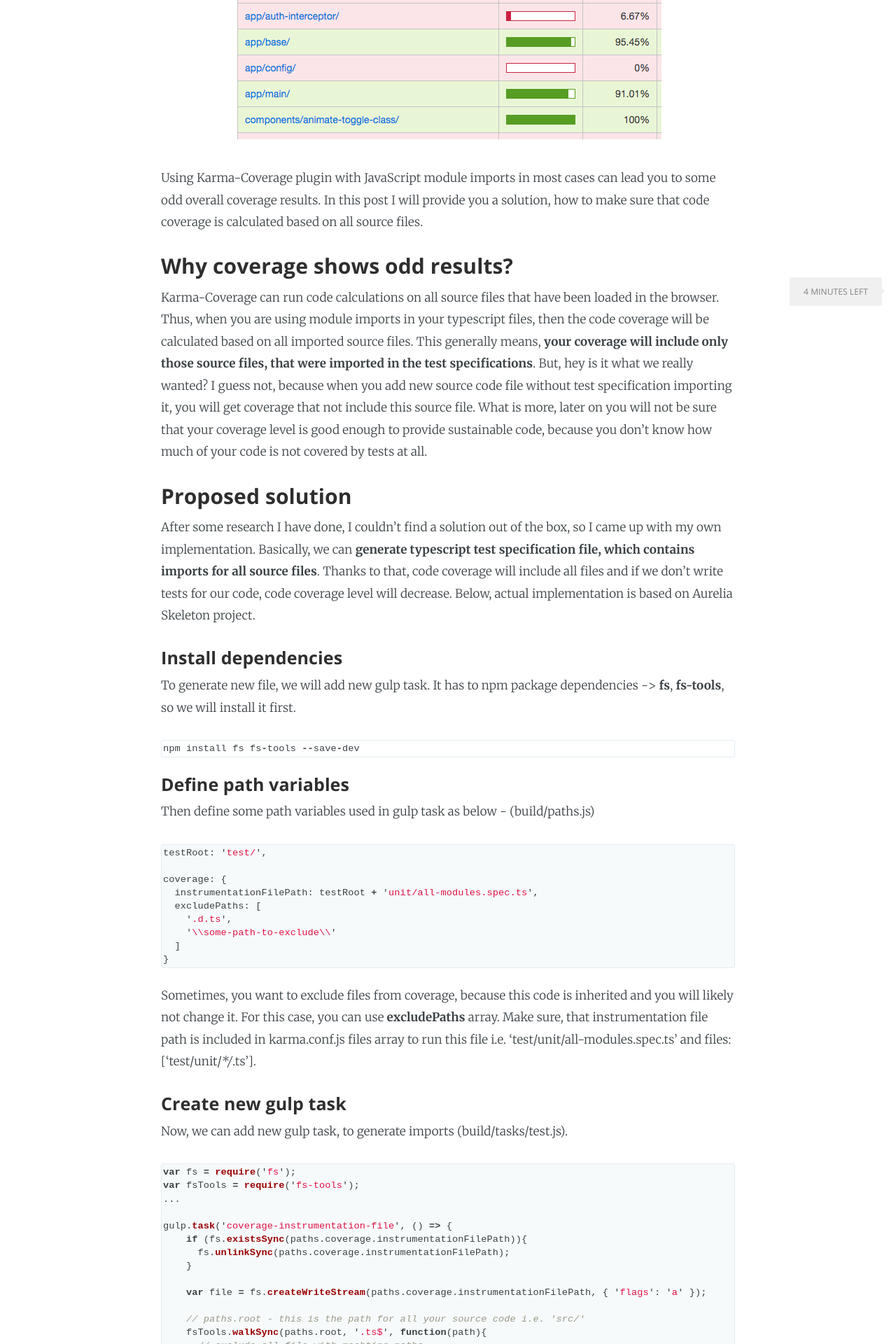
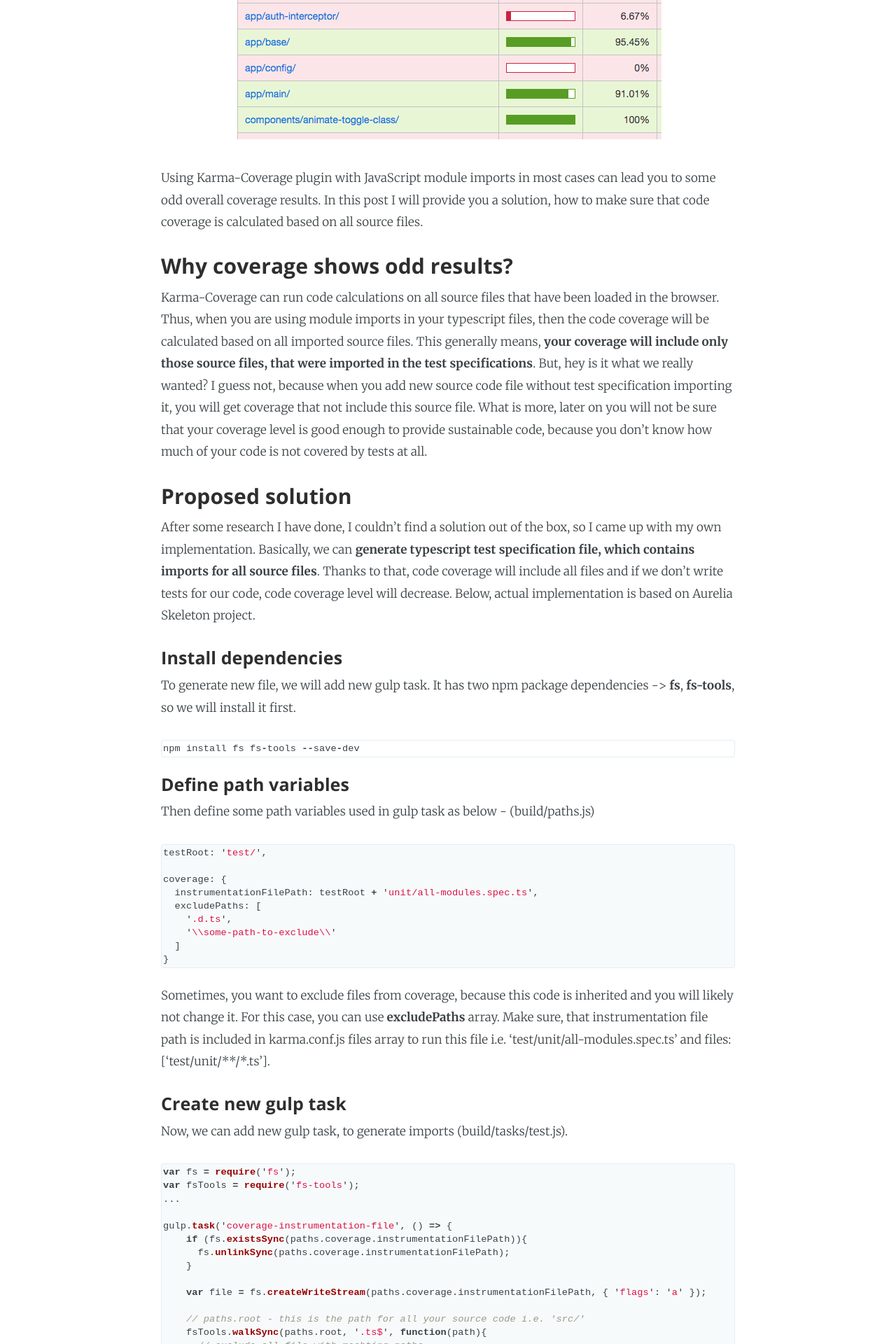
Before and after one commit to matik12/matik12.github.com, a Jekyll site: the page built from _posts/2017-01-08-karma-coverage-all-files.md, in a window 1280 px wide. Shown: the part 428-2348 px from the top of the page at 70% size. Built offline with Jekyll 4.4.1, drawn with Linux system fonts in a browser that asks for light colours; comment, search, counter and statistics services are not loaded.

Commit message:
Just a few simple fixes.

````diff
--- a/_posts/2017-01-08-karma-coverage-all-files.md
+++ b/_posts/2017-01-08-karma-coverage-all-files.md
@@ -22,7 +22,7 @@
 
 #### Install dependencies
 
-To generate new file, we will add new gulp task. It has to npm package dependencies -> **fs**, **fs-tools**, so we will install it first.
+To generate new file, we will add new gulp task. It has two npm package dependencies -> **fs**, **fs-tools**, so we will install it first.
 
 ```js
 npm install fs fs-tools --save-dev
@@ -44,7 +44,7 @@
 }
 {% endhighlight %}
 
-Sometimes, you want to exclude files from coverage, because this code is inherited and you will likely not change it. For this case, you can use **excludePaths** array. Make sure, that instrumentation file path is included in karma.conf.js files array to run this file i.e. 'test/unit/all-modules.spec.ts' and files: ['test/unit/**/*.ts'].
+Sometimes, you want to exclude files from coverage, because this code is inherited and you will likely not change it. For this case, you can use **excludePaths** array. Make sure, that instrumentation file path is included in karma.conf.js files array to run this file i.e. 'test/unit/all-modules.spec.ts' and files: ['test/unit/\*\*/\*.ts'].
 
 #### Create new gulp task
 
--- a/assets/css/main.scss
+++ b/assets/css/main.scss
@@ -11,7 +11,7 @@
 #scrollbubble {
 	display: none;
 	position: fixed;
-	bottom: 35px;
+	bottom: 30px;
 	right: 20px;
 	z-index: 500;
 	background-color: #F0F0F0;
--- a/assets/js/index.js
+++ b/assets/js/index.js
@@ -81,7 +81,7 @@
                     clearTimeout(bubbleHideTimeout);
                     bubbleHideTimeout = setTimeout(function() {
                         scrollbubble.fadeOut(500);
-                    }, 3000);
+                    }, 2000);
                 }
             });
         }
````
